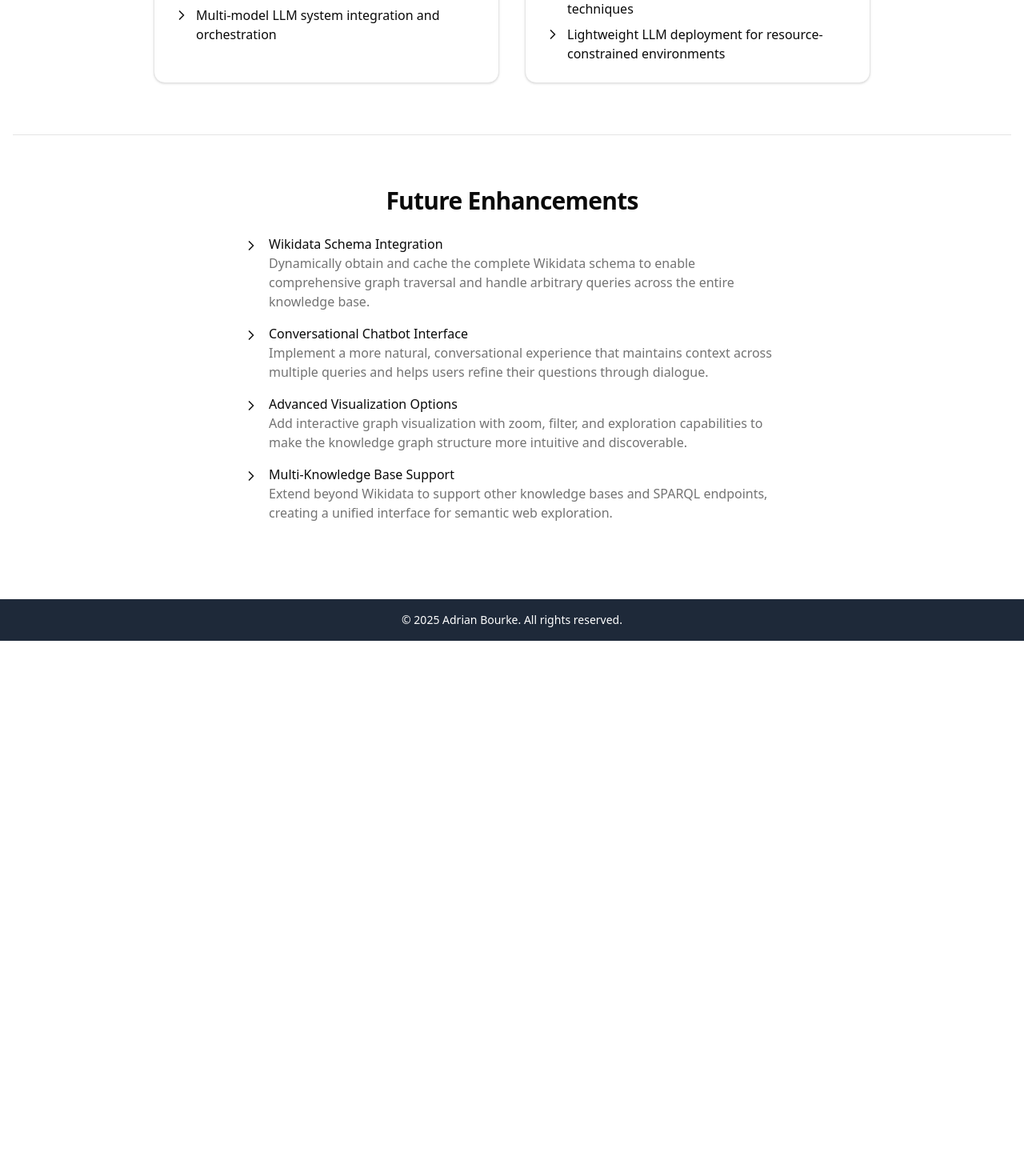
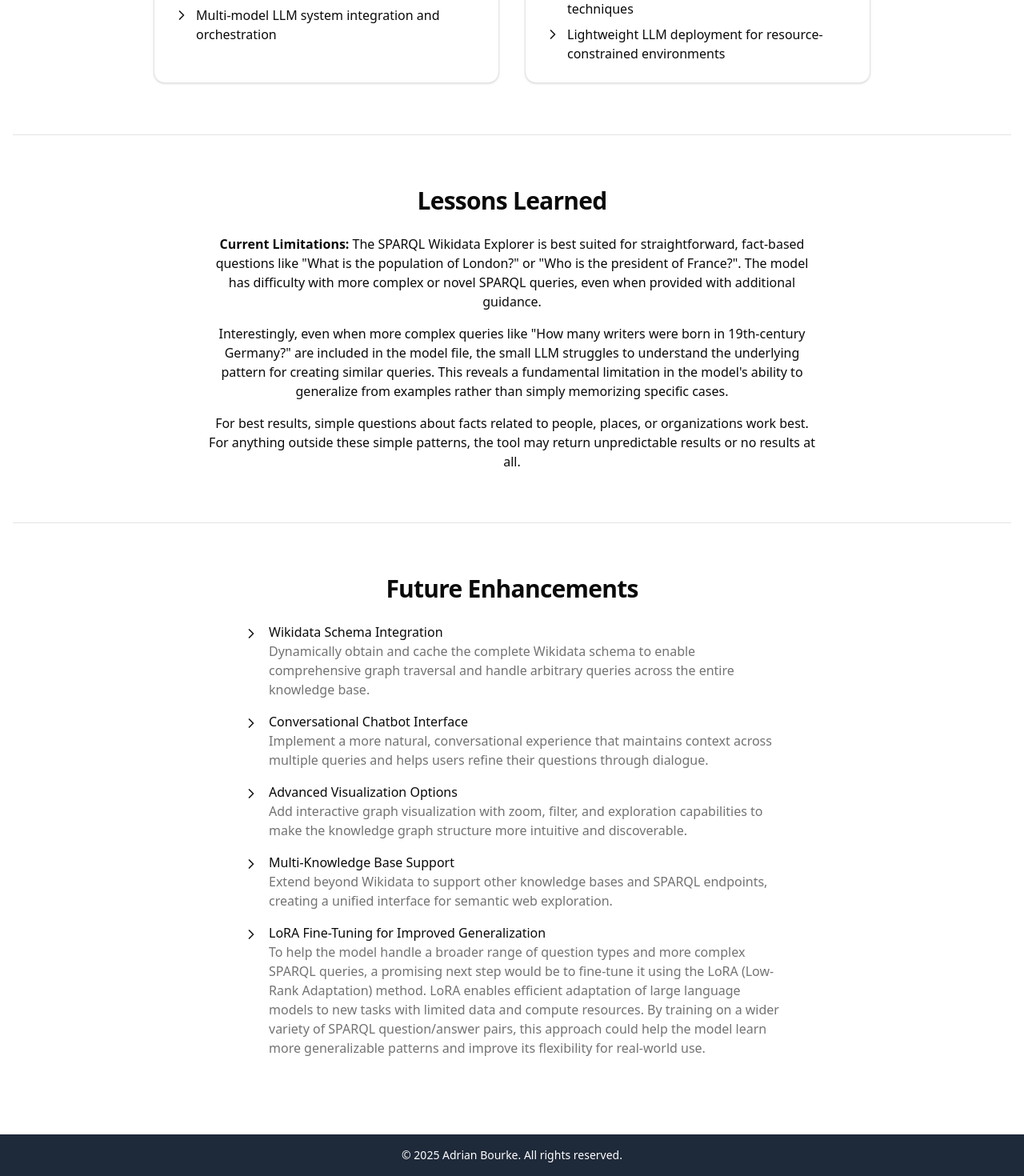
Before and after one commit to adrianB1996/personal_website, a Next.js app: page /projects/sparql-wikidata in a window 1280 px wide. Shown: the part 5220-6690 px from the top of the page at 80% size. Before the commit the page ends 6021 px from the top, so only its background shows below. Built offline with nearby package versions, Linux system fonts and the light colour scheme.

Commit message:
adding lessons learned

```diff
--- a/app/projects/sparql-wikidata/page.tsx
+++ b/app/projects/sparql-wikidata/page.tsx
@@ -570,10 +570,27 @@ flowchart TB
 
       <Separator />
 
+      {/* Lessons Learned */}
+      <section className="space-y-6">
+        <h2 className="text-3xl font-bold tracking-tight text-center">Lessons Learned</h2>
+        <div className="max-w-3xl mx-auto space-y-4 text-center">
+          <p>
+            <strong>Current Limitations:</strong> The SPARQL Wikidata Explorer is best suited for straightforward, fact-based questions like &quot;What is the population of London?&quot; or &quot;Who is the president of France?&quot;. The model has difficulty with more complex or novel SPARQL queries, even when provided with additional guidance.
+          </p>
+          <p>
+            Interestingly, even when more complex queries like &quot;How many writers were born in 19th-century Germany?&quot; are included in the model file, the small LLM struggles to understand the underlying pattern for creating similar queries. This reveals a fundamental limitation in the model&apos;s ability to generalize from examples rather than simply memorizing specific cases.
+          </p>
+          <p>
+            For best results, simple questions about facts related to people, places, or organizations work best. For anything outside these simple patterns, the tool may return unpredictable results or no results at all.
+          </p>
+        </div>
+      </section>
+
+      <Separator />
+
       {/* Future Enhancements */}
       <section className="space-y-6">
         <h2 className="text-3xl font-bold tracking-tight text-center">Future Enhancements</h2>
-
         <div className="space-y-4 max-w-2xl mx-auto">
           <div className="flex items-start gap-3">
             <ChevronRight className="h-5 w-5 text-primary flex-shrink-0 mt-1" />
@@ -618,8 +635,17 @@ flowchart TB
               </p>
             </div>
           </div>
+
+          <div className="flex items-start gap-3">
+            <ChevronRight className="h-5 w-5 text-primary flex-shrink-0 mt-1" />
+            <div>
+              <p className="font-medium">LoRA Fine-Tuning for Improved Generalization</p>
+              <p className="text-muted-foreground">
+                To help the model handle a broader range of question types and more complex SPARQL queries, a promising next step would be to fine-tune it using the LoRA (Low-Rank Adaptation) method. LoRA enables efficient adaptation of large language models to new tasks with limited data and compute resources. By training on a wider variety of SPARQL question/answer pairs, this approach could help the model learn more generalizable patterns and improve its flexibility for real-world use.
+              </p>
+            </div>
+          </div>
         </div>
-
       </section>
     </div>
   );
```
